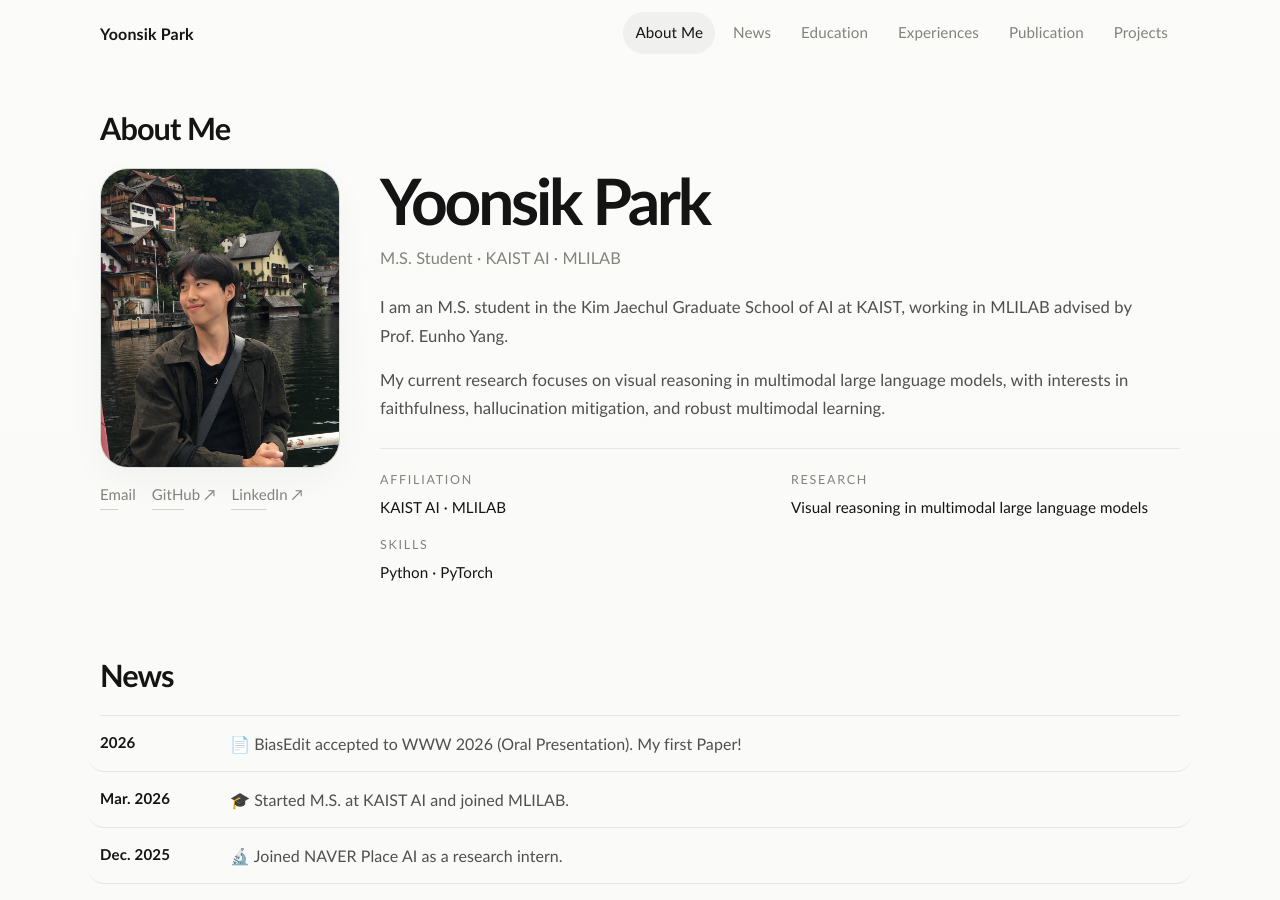
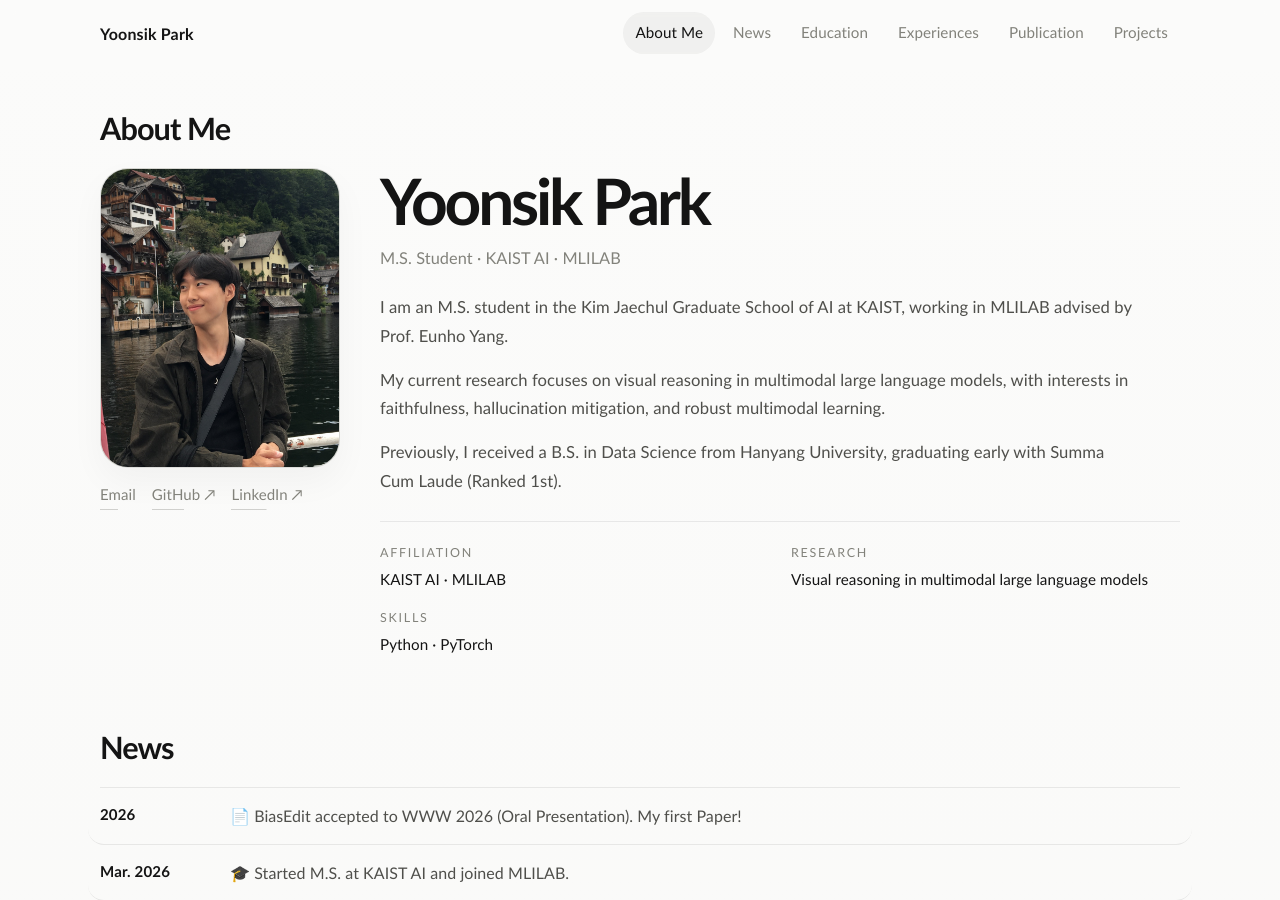
Before and after one commit to yoonsik-ai/yoonsik-ai.github.io, a Jekyll site: the page built from index.md, in a window 1280 px wide and 900 px high. Built offline with Jekyll 4.4.1, drawn with Linux system fonts in a browser that asks for light colours.

Commit message:
Update index.md

```diff
--- a/index.md
+++ b/index.md
@@ -40,6 +40,9 @@ description: Yoonsik Park
         <p>
           My current research focuses on visual reasoning in multimodal large language models,
           with interests in faithfulness, hallucination mitigation, and robust multimodal learning.
+        </p>
+        <p>
+        Previously, I received a B.S. in Data Science from Hanyang University, graduating early with Summa Cum Laude (Ranked 1st).
         </p>
       </div>
 
```
